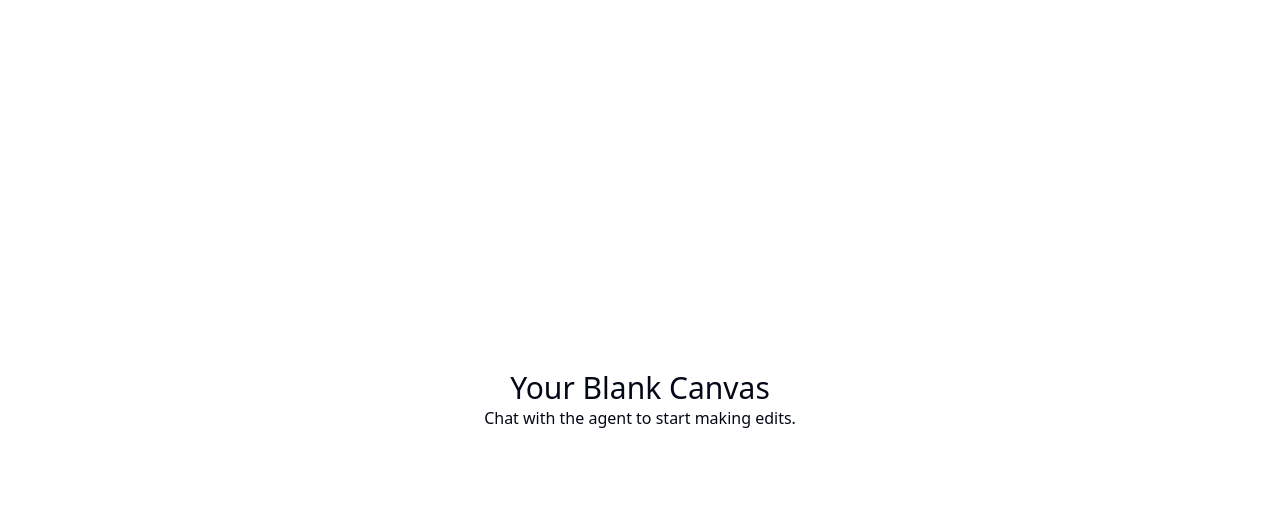
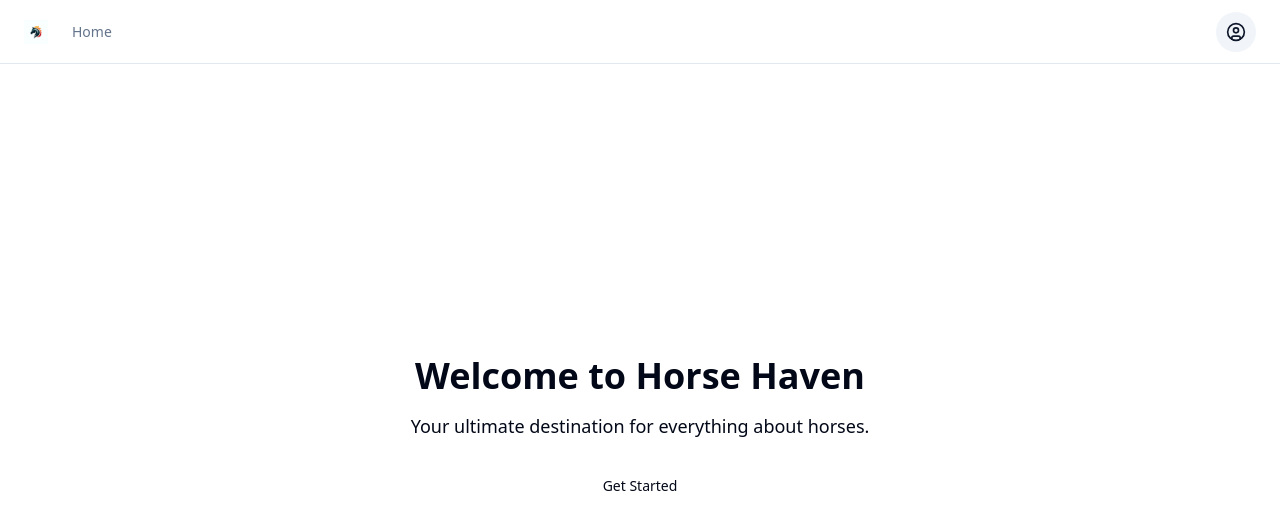
Before and after one commit to GPT-Engineer-App-Dev/gallop-landing, a React (Vite) app: page / in a window 1280 px wide. Shown: the top 530 px of the page. Built offline with nearby package versions, Linux system fonts and the light colour scheme.

Commit message:
Updated App.jsx to use navbar layout and created initial landing page for Horse Haven.

```diff
--- a/src/App.jsx
+++ b/src/App.jsx
@@ -4,8 +4,8 @@ import Index from "./pages/Index.jsx";
 import { TooltipProvider } from "@/components/ui/tooltip";
 import { Toaster } from "@/components/ui/sonner.jsx";
 
-// Make sure select one of the following layouts: default.jsx, navbar.jsx, sidebar.jsx depending on your project
-import SharedLayout from "./components/layouts/default.jsx";
+// Use the navbar layout for the application
+import SharedLayout from "./components/layouts/navbar.jsx";
 
 const queryClient = new QueryClient();
 
--- a/src/components/layouts/navbar.jsx
+++ b/src/components/layouts/navbar.jsx
@@ -1,15 +1,7 @@
-import { CircleUser, Menu, Package2, Search } from "lucide-react"
+import { CircleUser, Menu } from "lucide-react"
+import horseIcon from "/public/images/horse-icon.png";
 
 import { Button } from "@/components/ui/button"
-import {
-  Card,
-  CardContent,
-  CardDescription,
-  CardFooter,
-  CardHeader,
-  CardTitle,
-} from "@/components/ui/card"
-import { Checkbox } from "@/components/ui/checkbox"
 import {
   DropdownMenu,
   DropdownMenuContent,
@@ -18,7 +10,6 @@ import {
   DropdownMenuSeparator,
   DropdownMenuTrigger,
 } from "@/components/ui/dropdown-menu"
-import { Input } from "@/components/ui/input"
 import { Sheet, SheetContent, SheetTrigger } from "@/components/ui/sheet"
 import { Outlet } from "react-router-dom";
 
@@ -31,8 +22,8 @@ function SharedLayout() {
             href="#"
             className="flex items-center gap-2 text-lg font-semibold md:text-base"
           >
-            <Package2 className="h-6 w-6" />
-            <span className="sr-only">Acme Inc</span>
+            <img src={horseIcon} alt="Horse Haven" className="h-6 w-6" />
+            <span className="sr-only">Horse Haven</span>
           </a>
           <a
             href="#"
@@ -58,8 +49,8 @@ function SharedLayout() {
                 href="#"
                 className="flex items-center gap-2 text-lg font-semibold"
               >
-                <Package2 className="h-6 w-6" />
-                <span className="sr-only">Acme Inc</span>
+                <img src={horseIcon} alt="Horse Haven" className="h-6 w-6" />
+                <span className="sr-only">Horse Haven</span>
               </a>
               <a
                 href="#"
@@ -89,7 +80,7 @@ function SharedLayout() {
           </DropdownMenu>
         </div>
       </header>
-      <main className="flex flex-1">
+      <main className="flex flex-1 justify-center items-center">
         <Outlet />
       </main>
     </div>
--- a/src/pages/Index.jsx
+++ b/src/pages/Index.jsx
@@ -1,10 +1,11 @@
+import { Button } from "@/components/ui/button";
+
 function Index() {
   return (
-    <div>
-      <h1 className="text-3xl text-center">Your Blank Canvas</h1>
-      <p className="text-center">
-        Chat with the agent to start making edits.
-      </p>
+    <div className="text-center">
+      <h1 className="text-4xl font-bold mb-4">Welcome to Horse Haven</h1>
+      <p className="text-lg mb-6">Your ultimate destination for everything about horses.</p>
+      <Button variant="primary" size="lg">Get Started</Button>
     </div>
   );
 }
```
Also changed, not shown: public/images/horse-icon.png (added).
